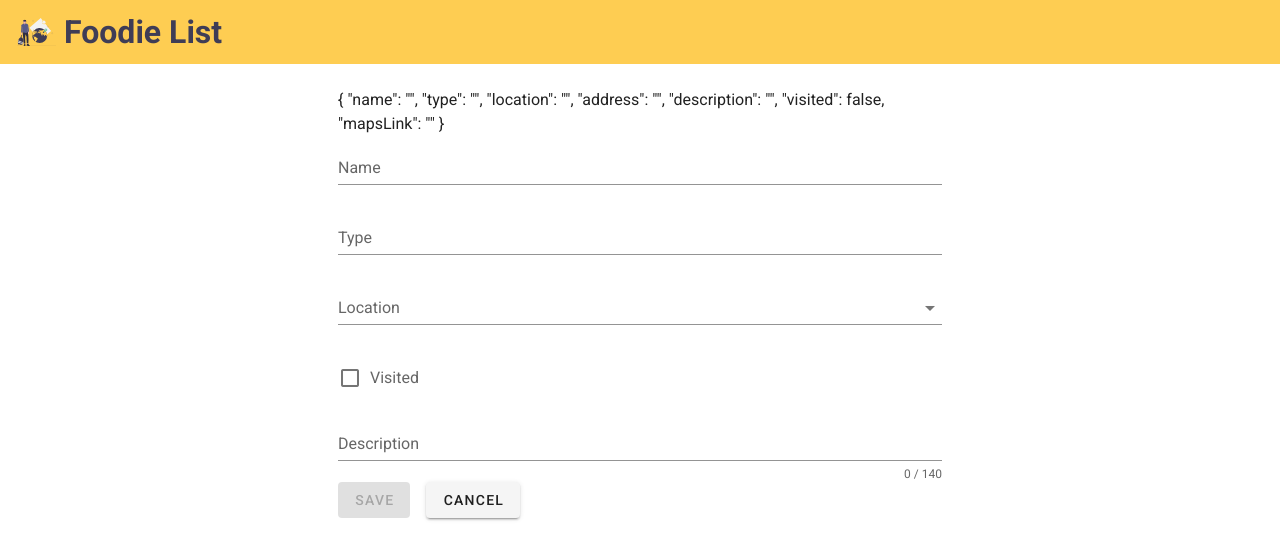
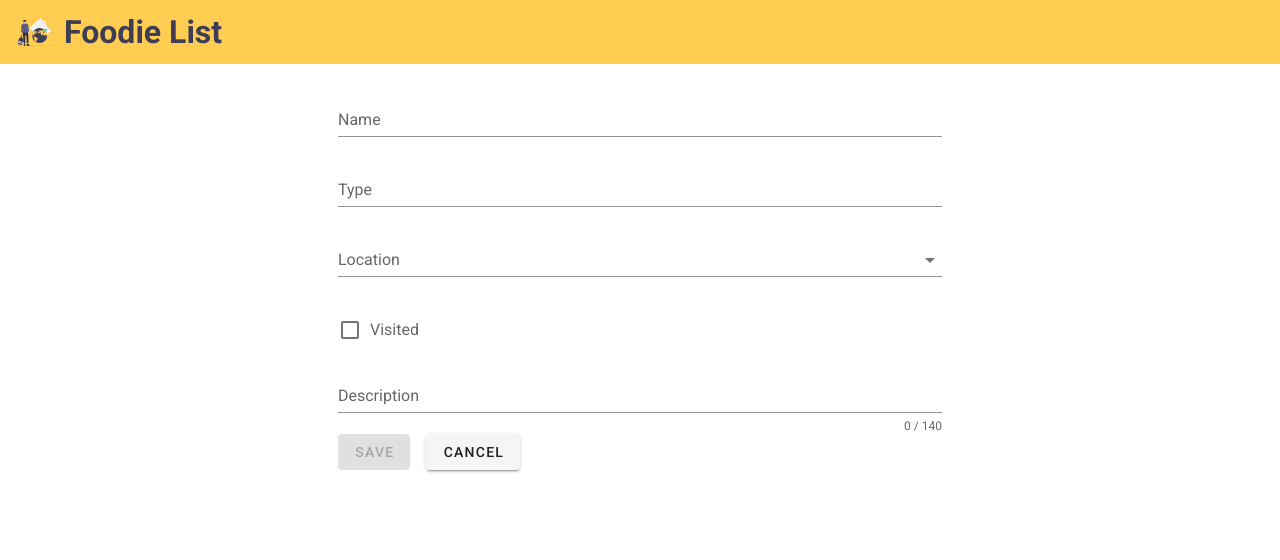
Before and after one commit to facundfortuny/foodielist, a Vue app: page /restaurant/create in a window 1280 px wide. Shown: the top 560 px of the page. Built offline with nearby package versions, Linux system fonts and the light colour scheme; no server answers; the database is empty; sample sign-in values are in the browser's storage.

Commit message:
Remove unnecessary line

```diff
--- a/src/views/Restaurant.vue
+++ b/src/views/Restaurant.vue
@@ -2,7 +2,6 @@
   <v-container fluid>
     <v-row align="center" justify="center">
       <v-col cols="12" md="6" lg="6" xl="6">
-        {{ selectRest }}
         <AddRestaurant :restaurant="selectRest" />
       </v-col>
     </v-row>
```
